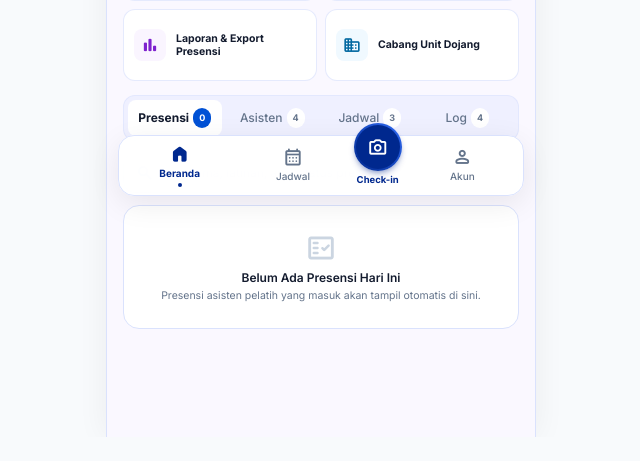
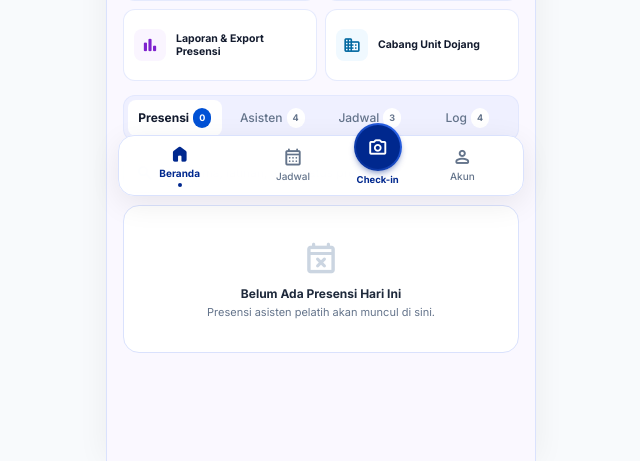
Before and after one commit to ramandaputra/AbsenEagleTKD, a Laravel app: page /dashboard in a window 1280 px wide. Shown: the part 592-1053 px from the top of the page, without its empty margins (319-959 px from the left). Before the commit the page ends 1029 px from the top, so only its background shows below. Run offline with Laravel 12, Linux system fonts and the light colour scheme; a user stored in the database is signed in; data comes from the database, SQL or seed files in the repository; some libraries are stand-ins or nearby versions.

Commit message:
fix(superadmin): harmonize attendance tab UI with admin dashboard

```diff
--- a/resources/views/dashboard/superadmin.blade.php
+++ b/resources/views/dashboard/superadmin.blade.php
@@ -219,7 +219,7 @@
             <div class="space-y-2.5">
                 @forelse($todayAttendances as $attendance)
                     @php
-                        $activityName = $attendance->trainingSchedule?->activity_name ?? 'Latihan Mandiri';
+                        $activityName = $attendance->trainingSchedule?->activity_name ?? 'Latihan';
                         $statusClasses = match ($attendance->status) {
                             'Hadir' => 'bg-emerald-50 text-emerald-700 border-emerald-200',
                             'Izin' => 'bg-amber-50 text-amber-700 border-amber-200',
@@ -245,23 +245,26 @@
                                     </p>
                                 </div>
                             </div>
-
-                            <div class="text-right shrink-0">
-                                <span class="px-2 py-0.5 rounded-full text-[10px] font-bold border {{ $statusClasses }}">
+                            <div class="flex shrink-0 items-center gap-1.5">
+                                <span class="px-2 py-1 rounded-full border text-[9.5px] font-bold {{ $statusClasses }}">
                                     {{ $attendance->status }}
                                 </span>
                                 <a href="{{ route('attendances.show', $attendance) }}"
-                                   class="block text-[10px] font-bold text-[#0051D5] hover:underline mt-1">
-                                    Lihat Bukti &rarr;
+                                   aria-label="Lihat detail absensi {{ $attendance->user?->name ?? 'pengguna' }}"
+                                   class="flex h-8 w-8 shrink-0 items-center justify-center rounded-lg text-[#64748B] transition-colors hover:bg-[#EAEDFF] hover:text-[#0051D5]">
+                                    <i class="bi bi-chevron-right" aria-hidden="true"></i>
                                 </a>
                             </div>
                         </div>
+                        @if($attendance->notes)
+                            <p class="mt-2 pt-2 border-t border-[#F1F5F9] text-[11px] text-[#64748B] leading-snug">{{ $attendance->notes }}</p>
+                        @endif
                     </article>
                 @empty
-                    <div class="bg-white rounded-2xl border border-[#DAE2FD] p-6 text-center text-[#64748B]">
-                        <span class="material-symbols-rounded text-3xl text-slate-300">fact_check</span>
-                        <p class="text-xs font-semibold text-[#131B2E] mt-1">Belum Ada Presensi Hari Ini</p>
-                        <p class="text-[10.5px] text-[#64748B] mt-0.5">Presensi asisten pelatih yang masuk akan tampil otomatis di sini.</p>
+                    <div class="py-8 text-center bg-white rounded-2xl border border-[#DAE2FD] px-5 shadow-xs">
+                        <span class="material-symbols-rounded text-4xl text-slate-300">event_busy</span>
+                        <h3 class="text-xs font-bold text-slate-800 mt-2">Belum Ada Presensi Hari Ini</h3>
+                        <p class="text-[11px] text-slate-500 mt-0.5">Presensi asisten pelatih akan muncul di sini.</p>
                     </div>
                 @endforelse
             </div>
```
